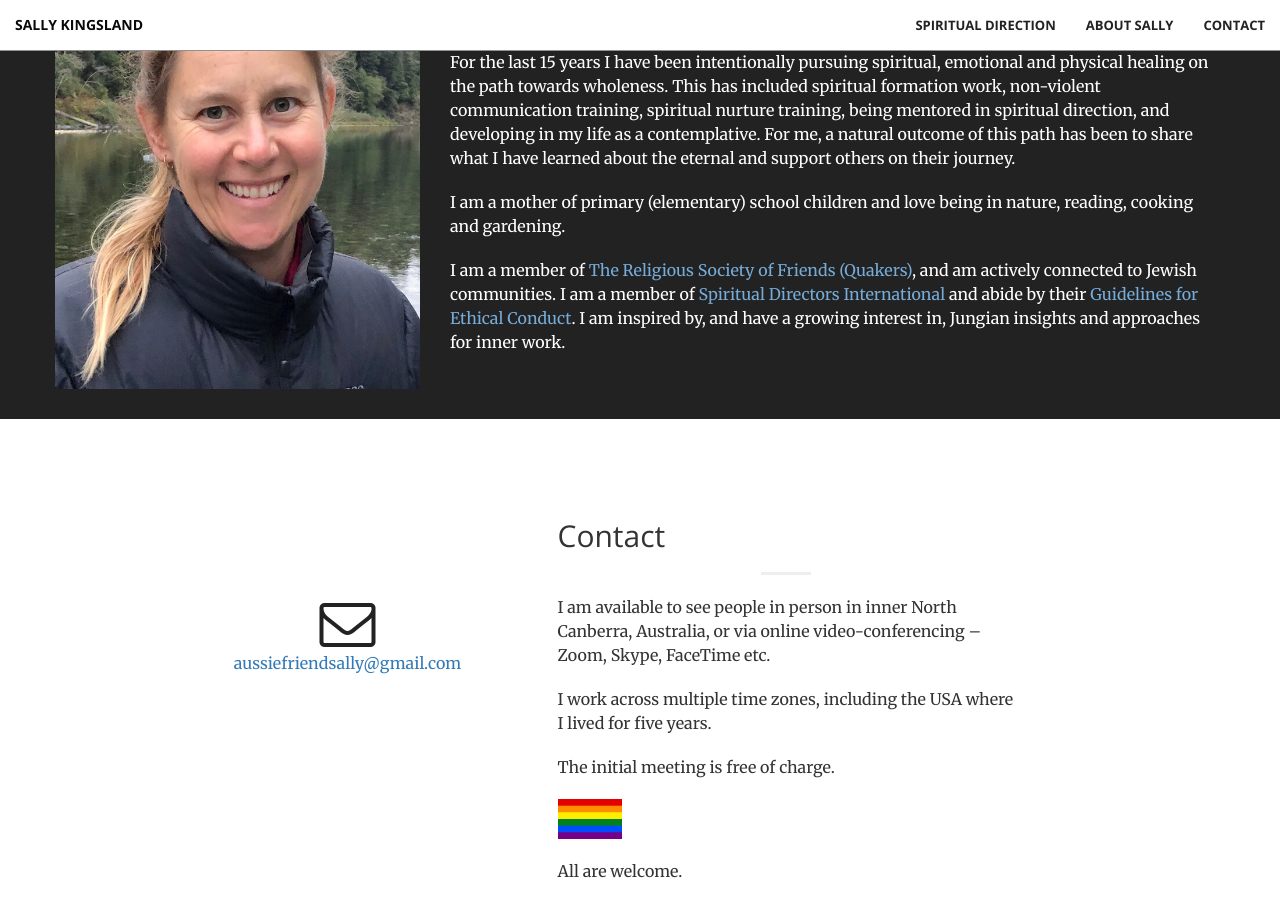
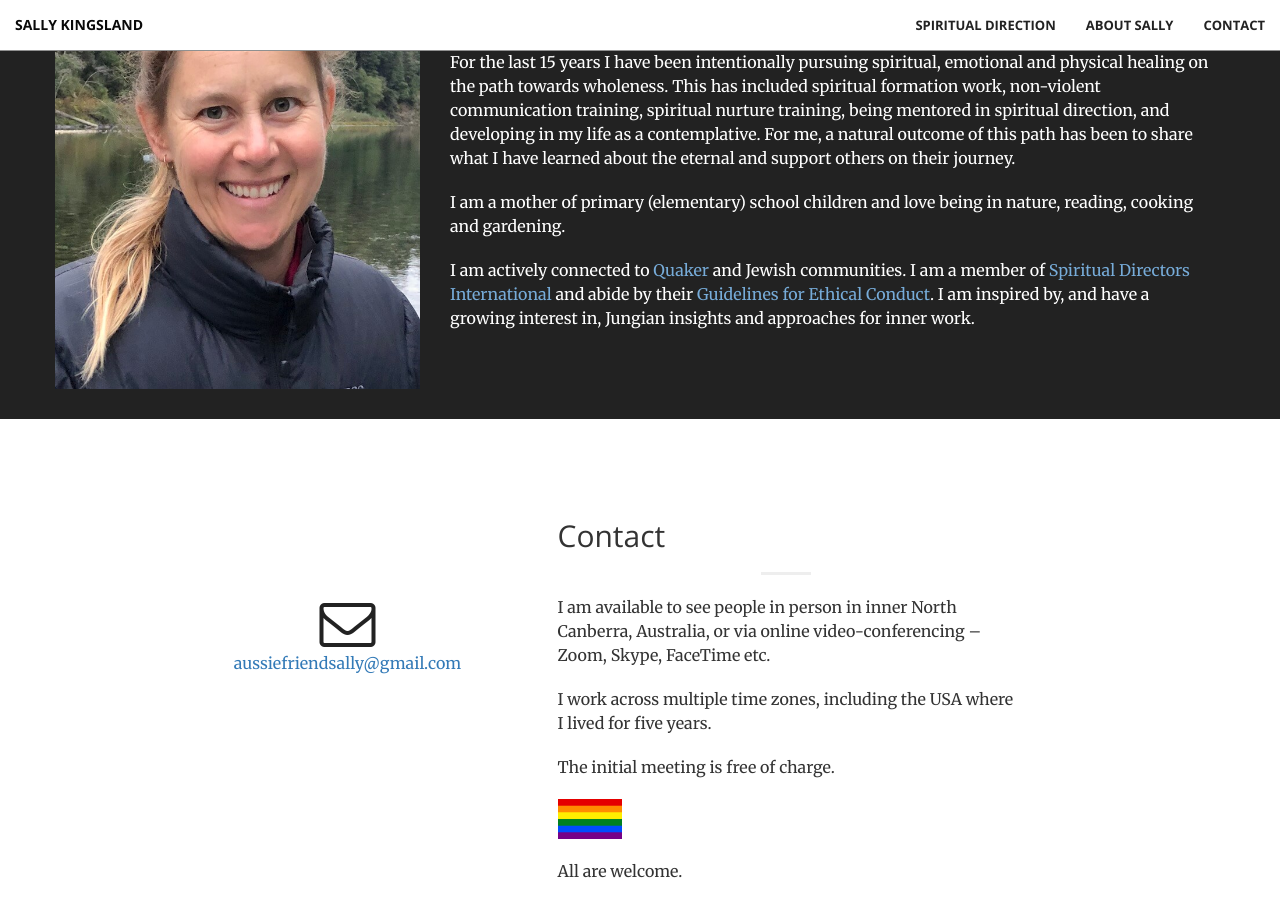
Before and after one commit to sallykingsland/sallykingsland.github.io, a Jekyll site: the page built from index.md, in a window 1280 px wide and 900 px high, scrolled down 2438 px. Built offline with Jekyll 4.4.1, drawn with Linux system fonts in a browser that asks for light colours.

Commit message:
quaker wording

```diff
--- a/_includes/about.html
+++ b/_includes/about.html
@@ -17,8 +17,10 @@
 				I am a mother of primary (elementary) school children and love being in nature, reading, cooking and gardening.
 				</p>
 				<p>
-					I am a member of
-					<a href="http://quakerspeak.com/basics/">The Religious Society of Friends (Quakers)</a>, and am actively connected to Jewish communities. I am a member of <a href="https://www.sdiworld.org/">Spiritual Directors International</a> and abide by their <a href="https://www.sdiworld.org/member-publications/guidelines-ethical-conduct">Guidelines for Ethical Conduct</a>. I am inspired by, and have a growing interest in, Jungian insights and approaches for inner work.
+					I am actively connected to
+					<a href="http://quakerspeak.com/basics/">Quaker</a>
+					and Jewish communities.
+					I am a member of <a href="https://www.sdiworld.org/">Spiritual Directors International</a> and abide by their <a href="https://www.sdiworld.org/member-publications/guidelines-ethical-conduct">Guidelines for Ethical Conduct</a>. I am inspired by, and have a growing interest in, Jungian insights and approaches for inner work.
 				</p>
 			</div>
 		</div>
```
